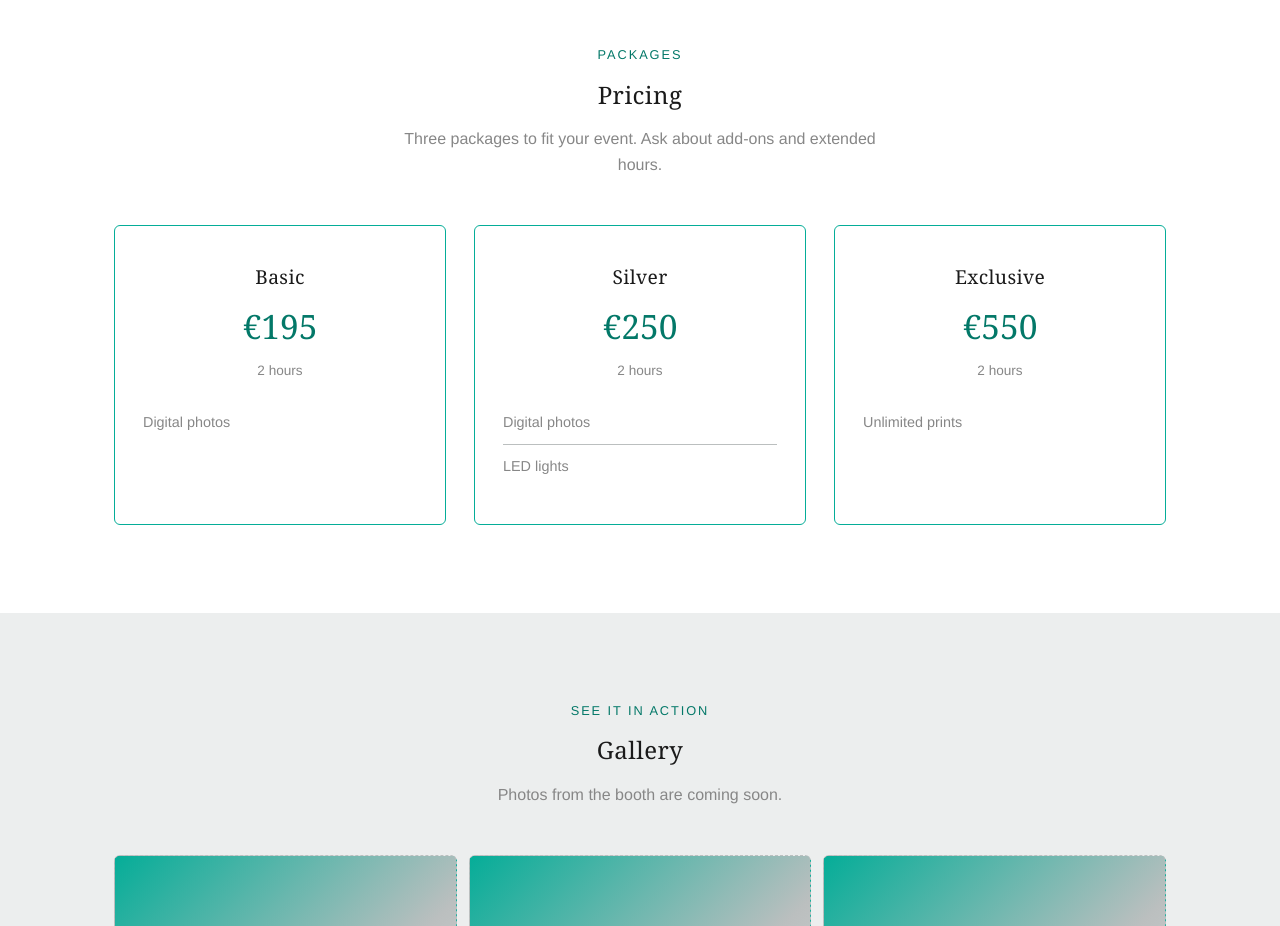
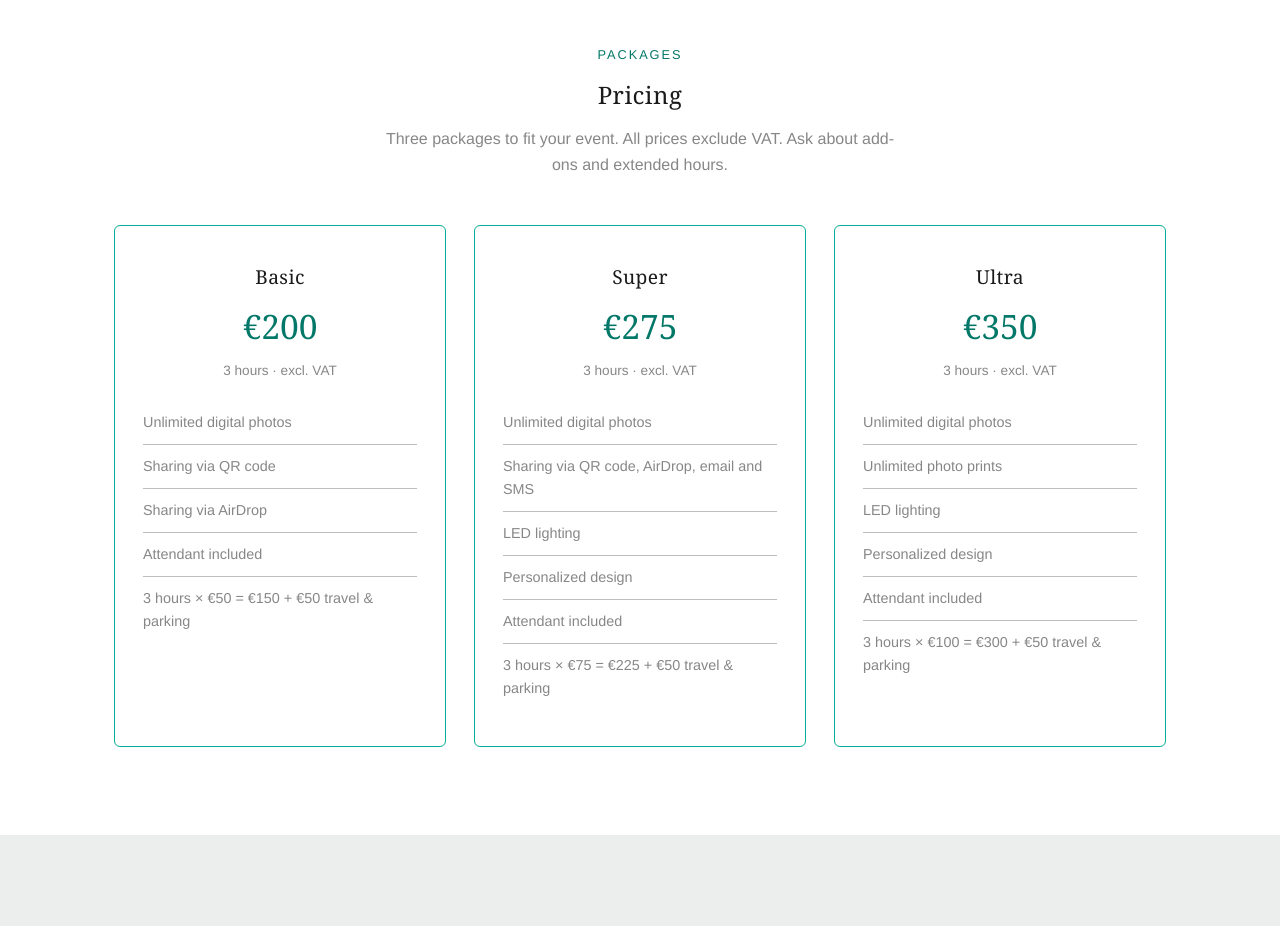
Before and after one commit to rubylaken-sudo/RlinoPhotowebsite, a plain HTML site: page photobooth.html in a window 1280 px wide. Shown: the part 1240-2166 px from the top of the page. Drawn offline with Linux system fonts and the light colour scheme.

Commit message:
Replace photobooth packages with Basic, Super and Ultra
New 3-hour packages priced excl. VAT, with per-hour and travel/parking breakdown.

Co-Authored-By: Claude Sonnet 5.5 <noreply@anthropic.com>

```diff
--- a/photobooth.html
+++ b/photobooth.html
@@ -69,32 +69,45 @@
     <div class="section-heading reveal">
       <span class="eyebrow">Packages</span>
       <h2>Pricing</h2>
-      <p>Three packages to fit your event. Ask about add-ons and extended hours.</p>
+      <p>Three packages to fit your event. All prices exclude VAT. Ask about add-ons and extended hours.</p>
     </div>
     <div class="pricing-grid">
       <div class="pricing-card reveal">
         <h3>Basic</h3>
-        <div class="price">&euro;195</div>
-        <div class="duration">2 hours</div>
+        <div class="price">&euro;200</div>
+        <div class="duration">3 hours &middot; excl. VAT</div>
         <ul>
-          <li>Digital photos</li>
+          <li>Unlimited digital photos</li>
+          <li>Sharing via QR code</li>
+          <li>Sharing via AirDrop</li>
+          <li>Attendant included</li>
+          <li>3 hours &times; &euro;50 = &euro;150 + &euro;50 travel &amp; parking</li>
         </ul>
       </div>
       <div class="pricing-card reveal">
-        <h3>Silver</h3>
-        <div class="price">&euro;250</div>
-        <div class="duration">2 hours</div>
+        <h3>Super</h3>
+        <div class="price">&euro;275</div>
+        <div class="duration">3 hours &middot; excl. VAT</div>
         <ul>
-          <li>Digital photos</li>
-          <li>LED lights</li>
+          <li>Unlimited digital photos</li>
+          <li>Sharing via QR code, AirDrop, email and SMS</li>
+          <li>LED lighting</li>
+          <li>Personalized design</li>
+          <li>Attendant included</li>
+          <li>3 hours &times; &euro;75 = &euro;225 + &euro;50 travel &amp; parking</li>
         </ul>
       </div>
       <div class="pricing-card reveal">
-        <h3>Exclusive</h3>
-        <div class="price">&euro;550</div>
-        <div class="duration">2 hours</div>
+        <h3>Ultra</h3>
+        <div class="price">&euro;350</div>
+        <div class="duration">3 hours &middot; excl. VAT</div>
         <ul>
-          <li>Unlimited prints</li>
+          <li>Unlimited digital photos</li>
+          <li>Unlimited photo prints</li>
+          <li>LED lighting</li>
+          <li>Personalized design</li>
+          <li>Attendant included</li>
+          <li>3 hours &times; &euro;100 = &euro;300 + &euro;50 travel &amp; parking</li>
         </ul>
       </div>
     </div>
```
